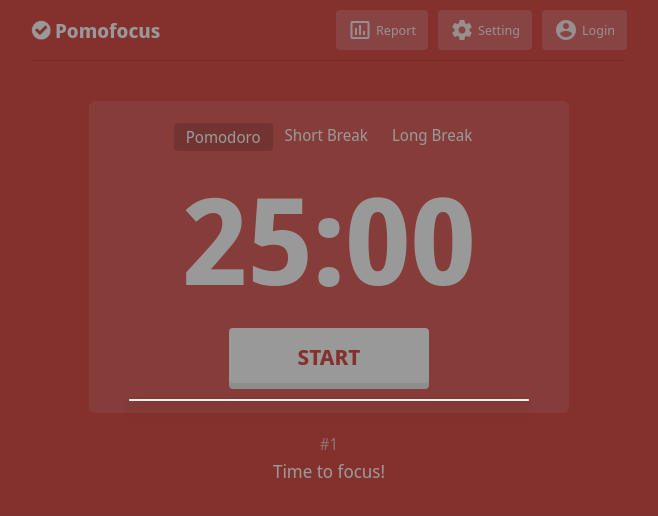
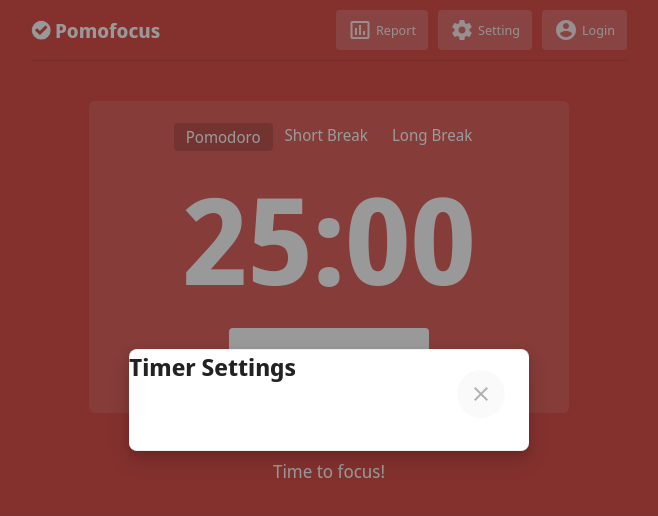
Before and after one commit to usmansbk/pomofocus, a React (Create React App) app: page /report in a window 1280 px wide. Shown: the top 516 px of the page, without its empty margins (311-969 px from the left). Built offline with nearby package versions, Linux system fonts and the light colour scheme.

Commit message:
Fix styling

```diff
--- a/src/components/Modal.module.css
+++ b/src/components/Modal.module.css
@@ -9,6 +9,7 @@
   display: flex;
   justify-content: center;
   align-items: center;
+  z-index: 999999;
 }
 
 .overlay {
@@ -23,18 +24,23 @@
 
 .modal {
   --border-color: rgb(239, 239, 239);
+}
+
+.modal {
   color: rgb(34, 34, 34);
   border-radius: 0.5rem;
   background-color: white;
   position: relative;
   max-width: 25rem;
   width: 95%;
+  z-index: 9999999;
   border-top: 0.0625rem solid var(--border-color);
   border-bottom: 00.0625rem solid var(--border-color);
+  margin: auto;
   box-shadow: rgba(0, 0, 0, 0.15) 0 0.625rem 1.25rem,
     rgba(0, 0, 0, 0.1) 0 0.1875rem 0.375rem;
   overflow: hidden;
-  z-index: 99999;
+  display: block;
 }
 
 .closeButton {
--- a/src/components/Settings.js
+++ b/src/components/Settings.js
@@ -1,5 +1,5 @@
 import Modal from "./Modal";
-import classes from "./Modal.module.css";
+import classes from "./Settings.module.css";
 
 export default function Settings() {
   return (
--- a/src/index.js
+++ b/src/index.js
@@ -3,7 +3,6 @@
 import { BrowserRouter as Router, Switch, Route } from "react-router-dom";
 import "./index.css";
 import App from "./App";
-import Modal from "./components/Modal";
 import Settings from "./components/Settings";
 
 function Main() {
@@ -18,7 +17,7 @@
         <Settings />
       </Route>
       <Route path="/report">
-        <Modal />
+        <Settings />
       </Route>
     </Router>
   );
```
